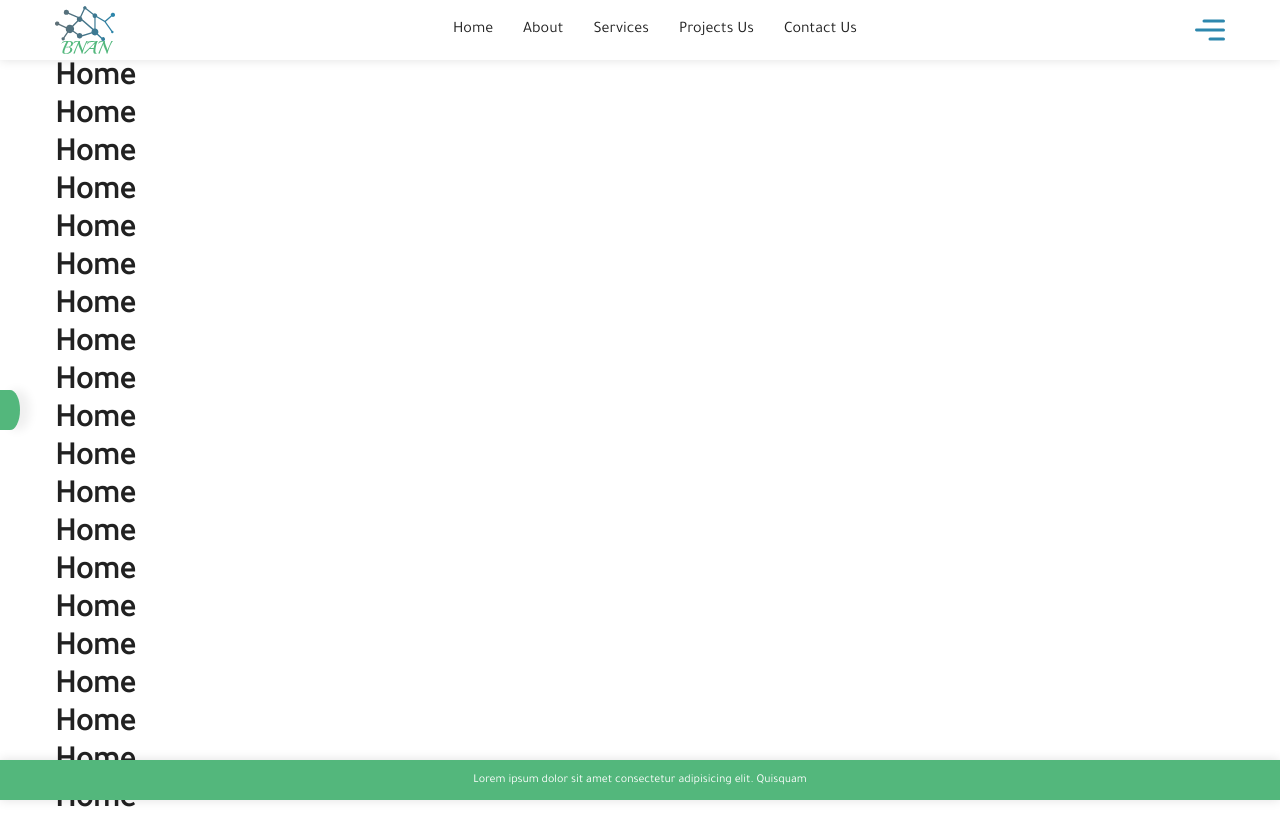
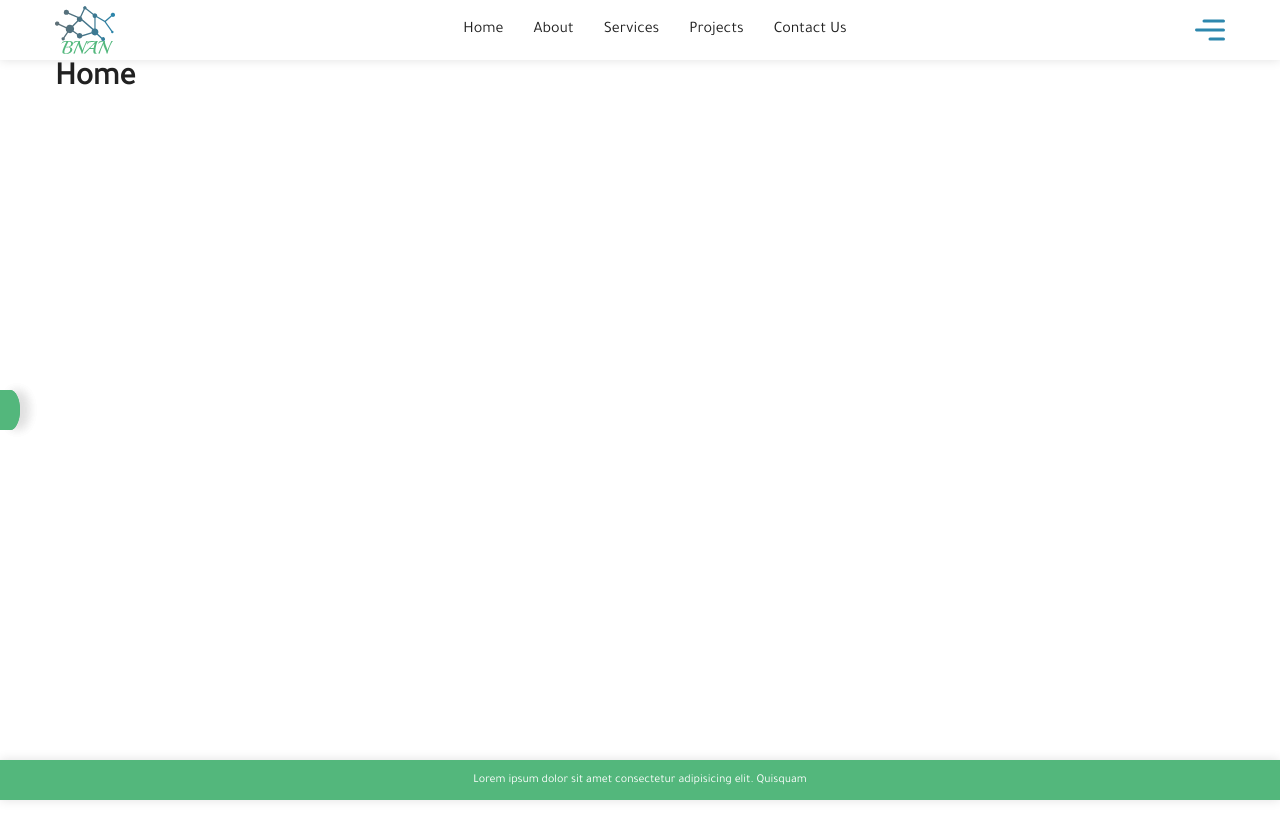
Before and after one commit to omarahmed8k/Bnan, a React (Create React App) app: page / in a window 1280 px wide. Built offline with nearby package versions, Linux system fonts and the light colour scheme.

Commit message:
Redux Toolkit

```diff
--- a/package.json
+++ b/package.json
@@ -3,11 +3,13 @@
   "version": "0.1.0",
   "private": true,
   "dependencies": {
+    "@reduxjs/toolkit": "^1.9.2",
     "@testing-library/jest-dom": "^5.16.5",
     "@testing-library/react": "^13.4.0",
     "@testing-library/user-event": "^13.5.0",
     "react": "^18.2.0",
     "react-dom": "^18.2.0",
+    "react-redux": "^8.0.5",
     "react-router-dom": "^6.8.0",
     "react-scripts": "5.0.1",
     "web-vitals": "^2.1.4"
--- a/src/components/Header/Header.css
+++ b/src/components/Header/Header.css
@@ -42,6 +42,7 @@
   justify-content: center;
   width: 30px;
   height: 60px;
+  cursor: pointer;
 }
 
 .header ul li .menu svg {
--- a/src/components/Header/Header.jsx
+++ b/src/components/Header/Header.jsx
@@ -1,11 +1,17 @@
 import React from "react";
+import { useDispatch } from "react-redux";
+import { toggle } from "./../../store/slices/toggleSlice";
 import { NavLink, Link } from "react-router-dom";
-import "./Header.css";
 import { ReactComponent as Logo } from "../../assets/images/logo.svg";
 import { ReactComponent as Menu } from "../../assets/images/menu.svg";
+import Sidebar from "../Sidebar/Sidebar";
+import "./Header.css";
 
 export default function Header() {
+  const dispatch = useDispatch();
+
   return (
+    <>
       <div className="header">
         <div className="container">
           <ul>
@@ -26,7 +32,7 @@ export default function Header() {
                   <NavLink to={`/services`}>Services</NavLink>
                 </li>
                 <li>
-                <NavLink to={`/projects`}>Projects Us</NavLink>
+                  <NavLink to={`/projects`}>Projects</NavLink>
                 </li>
                 <li>
                   <NavLink to={`/contact`}>Contact Us</NavLink>
@@ -34,12 +40,19 @@ export default function Header() {
               </ul>
             </li>
             <li>
-            <div className="menu">
+              <div
+                className="menu"
+                onClick={() => {
+                  dispatch(toggle());
+                }}
+              >
                 <Menu />
               </div>
             </li>
           </ul>
         </div>
       </div>
+      <Sidebar />
+    </>
   );
 }
--- a/src/components/Sidebar/Sidebar.jsx
+++ b/src/components/Sidebar/Sidebar.jsx
@@ -1,16 +1,19 @@
-import React, { useState } from "react";
-// import { ReactComponent as Arrow } from "../../assets/images/arrowIcon.svg";
+import React from "react";
+import { useSelector, useDispatch } from "react-redux";
+import { toggle } from "./../../store/slices/toggleSlice";
 import "./Sidebar.css";
 export default function Sidebar() {
-  const [opeSidebar, setOpeSidebar] = useState(false);
+  const globalState = useSelector((state) => state);
+  const dispatch = useDispatch();
+
   return (
-    <div className={`sidebar ${opeSidebar ? "active" : " "}`}>
+    <div className={`sidebar ${globalState.toggle.sidebar ? "active" : " "}`}>
       <button
         className="sidebar-button"
-        onClick={() => setOpeSidebar(!opeSidebar)}
-      >
-        {/* <Arrow /> */}
-      </button>
+        onClick={() => {
+          dispatch(toggle());
+        }}
+      ></button>
       <ul>
         <li className="sidebar-top">
           <img src="https://picsum.photos/200" alt="" />
--- a/src/index.js
+++ b/src/index.js
@@ -1,7 +1,13 @@
 import React from "react";
 import ReactDOM from "react-dom/client";
+import App from "./App";
+import { Provider } from "react-redux";
+import store from "./store/index";
 import "./index.css";
-import App from "./App";
 
 const root = ReactDOM.createRoot(document.getElementById("root"));
-root.render(<App />);
+root.render(
+  <Provider store={store}>
+    <App />
+  </Provider>
+);
--- a/src/pages/About/About.jsx
+++ b/src/pages/About/About.jsx
@@ -3,22 +3,7 @@ import "./About.css";
 
 export default function About() {
   return (
-    <div>
-      <h1>About</h1>
-      <h1>About</h1>
-      <h1>About</h1>
-      <h1>About</h1>
-      <h1>About</h1>
-      <h1>About</h1>
-      <h1>About</h1>
-      <h1>About</h1>
-      <h1>About</h1>
-      <h1>About</h1>
-      <h1>About</h1>
-      <h1>About</h1>
-      <h1>About</h1>
-      <h1>About</h1>
-      <h1>About</h1>
+    <div className="about">
       <h1>About</h1>
     </div>
   );
--- a/src/pages/Contact/Contact.jsx
+++ b/src/pages/Contact/Contact.jsx
@@ -1,8 +1,10 @@
-import React from 'react'
-import "./Contact.css"
+import React from "react";
+import "./Contact.css";
 
 export default function Contact() {
   return (
-    <div>Contact</div>
-  )
+    <div className="contact">
+      <h1>Contact</h1>
+    </div>
+  );
 }
--- a/src/pages/Home/Home.jsx
+++ b/src/pages/Home/Home.jsx
@@ -2,27 +2,8 @@ import React from "react";
 import "./Home.css";
 export default function Home() {
   return (
-    <>
+    <div className="home">
       <h1>Home</h1>
-      <h1>Home</h1>
-      <h1>Home</h1>
-      <h1>Home</h1>
-      <h1>Home</h1>
-      <h1>Home</h1>
-      <h1>Home</h1>
-      <h1>Home</h1>
-      <h1>Home</h1>
-      <h1>Home</h1>
-      <h1>Home</h1>
-      <h1>Home</h1>
-      <h1>Home</h1>
-      <h1>Home</h1>
-      <h1>Home</h1>
-      <h1>Home</h1>
-      <h1>Home</h1>
-      <h1>Home</h1>
-      <h1>Home</h1>
-      <h1>Home</h1>
-    </>
+    </div>
   );
 }
--- a/src/pages/Projects/Projects.jsx
+++ b/src/pages/Projects/Projects.jsx
@@ -1,8 +1,10 @@
-import React from 'react'
-import "./Projects.css"
+import React from "react";
+import "./Projects.css";
 
 export default function Projects() {
   return (
-    <div>Projects</div>
-  )
+    <div className="projects">
+      <h1>Projects</h1>
+    </div>
+  );
 }
--- a/src/pages/Services/Services.jsx
+++ b/src/pages/Services/Services.jsx
@@ -1,8 +1,10 @@
-import React from 'react'
-import "./Services.css"
+import React from "react";
+import "./Services.css";
 
 export default function Services() {
   return (
-    <div>Services</div>
-  )
+    <div className="services">
+      <h1>Services</h1>
+    </div>
+  );
 }
--- /dev/null
+++ b/src/store/index.js
@@ -0,0 +1,10 @@
+import { configureStore } from "@reduxjs/toolkit";
+import toggleReducer from "./slices/toggleSlice";
+
+const store = configureStore({
+  reducer: {
+    toggle: toggleReducer,
+  },
+});
+
+export default store;
--- /dev/null
+++ b/src/store/slices/toggleSlice.js
@@ -0,0 +1,14 @@
+import { createSlice } from "@reduxjs/toolkit";
+
+const toggleSlice = createSlice({
+  name: "toggle",
+  initialState: { sidebar: false },
+  reducers: {
+    toggle(state) {
+      state.sidebar = !state.sidebar;
+    },
+  },
+});
+
+export const { toggle } = toggleSlice.actions;
+export default toggleSlice.reducer;
```
Also changed, not shown: 2 other files (tests, documents, lock files or other folders). Lines whose indentation alone changed are shown as unchanged.
